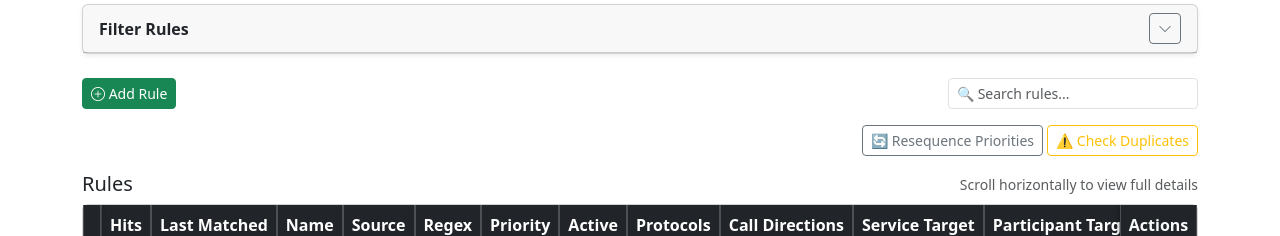
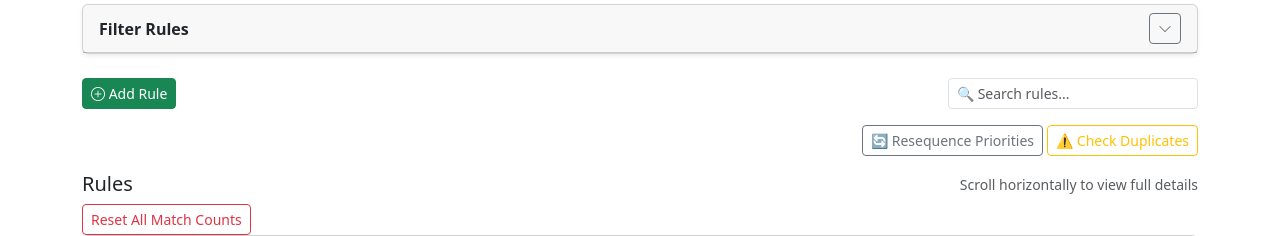
Before and after one commit to lorist/pexip_policy_router, a Django app: page /rules/ in a window 1280 px wide. Shown: the part 128-364 px from the top of the page. Run offline with Django 5.2, Linux system fonts and the light colour scheme; the visitor is signed in with stand-in values (Sample User, id 1); data that the repository does not hold is empty; some libraries are stand-ins or nearby versions.

Commit message:
add reset hit counter

```diff
--- a/policy_router/templates/policy_router/rule_list.html
+++ b/policy_router/templates/policy_router/rule_list.html
@@ -95,7 +95,13 @@
   <h5 class="mb-0">Rules</h5>
   <small class="text-muted">Scroll horizontally to view full details</small>
 </div>
-
+<form method="post" action="{% url 'policy_router:reset_all_match_counts' %}"
+      onsubmit="return confirm('Reset match count for ALL rules?');">
+  {% csrf_token %}
+  <button class="btn btn-outline-danger btn-sm">
+    Reset All Match Counts
+  </button>
+</form>
 <div class="card">
   <div class="card-body p-0">
     <div class="table-responsive position-relative">
@@ -129,7 +135,23 @@
             <td class="text-muted text-center align-middle">
               <i class="bi bi-grip-vertical"></i>
             </td>
-            <td>{{ rule.match_count|default:0 }}</td>
+            <!-- <td>{{ rule.match_count|default:0 }}</td> -->
+            <td class="text-center align-middle">
+                <span class="fw-semibold">{{ rule.match_count|default:0 }}</span>
+
+                <form method="post"
+                      action="{% url 'policy_router:reset_match_count' rule.id %}"
+                      class="d-inline"
+                      onsubmit="return confirm('Reset match count for {{ rule.name }}?');">
+                    {% csrf_token %}
+                    <button type="submit"
+                            class="btn btn-sm btn-link p-0 ms-1"
+                            data-bs-toggle="tooltip"
+                            title="Reset hit count">
+                        <i class="bi bi-arrow-counterclockwise text-muted"></i>
+                    </button>
+                </form>
+            </td>
             <td>
               {% if rule.last_matched_at %}
                 {{ rule.last_matched_at|date:"Y-m-d H:i" }}
--- a/policy_router/urls.py
+++ b/policy_router/urls.py
@@ -28,6 +28,8 @@ urlpatterns = [
     path("rules/reorder/", views.reorder_rules, name="rule_reorder"),
     path("rules/reorder/", views.rule_reorder, name="rule_reorder"),
     path("rules/check_duplicates/", views.rule_check_duplicates, name="rule_check_duplicates"),
+    path("rules/<int:rule_id>/reset-count/", views.reset_match_count, name="reset_match_count"),
+    path("rules/reset-all-counts/", views.reset_all_match_counts, name="reset_all_match_counts"),
     # Advanced rule
     path("rules/<int:rule_id>/toggle-advanced-logic/", views.toggle_advanced_logic, name="toggle_advanced_logic"),
     path("rules/<int:rule_id>/advanced-logic-state/", views.advanced_logic_state, name="advanced_logic_state",),
--- a/policy_router/views.py
+++ b/policy_router/views.py
@@ -386,7 +386,7 @@ def import_rules_csv(request):
                 s_logic_response_raw = row.get("service_logic_response", "").strip()
                 s_logic_response = parse_json(s_logic_response_raw, {}) if s_logic_response_raw else {}
                 ensure_idp_attrs_exist(s_logic_conditions)
-                # ✅ Load idp_attributes list from CSV
+                # Load idp_attributes list from CSV
                 idp_attrs_raw = row.get("idp_attributes", "").strip()
                 idp_attrs = parse_json(idp_attrs_raw, [])
                 if isinstance(idp_attrs, list):
@@ -1182,3 +1182,20 @@ def log_list(request):
             "source_host": source_host or "",  # 👈 added
         }
     })
+
+@maybe_protected
+@require_POST
+def reset_match_count(request, rule_id):
+    rule = get_object_or_404(PolicyProxyRule, pk=rule_id)
+    rule.match_count = 0
+    rule.last_matched_at = None
+    rule.save(update_fields=["match_count", "last_matched_at"])
+    messages.success(request, f"Match count reset for “{rule.name}”.")
+    return redirect(request.META.get("HTTP_REFERER", "/"))
+
+@maybe_protected
+@require_POST
+def reset_all_match_counts(request):
+    PolicyProxyRule.objects.update(match_count=0, last_matched_at=None)
+    messages.success(request, "Match counts reset for all rules.")
+    return redirect(request.META.get("HTTP_REFERER", "/"))
```
